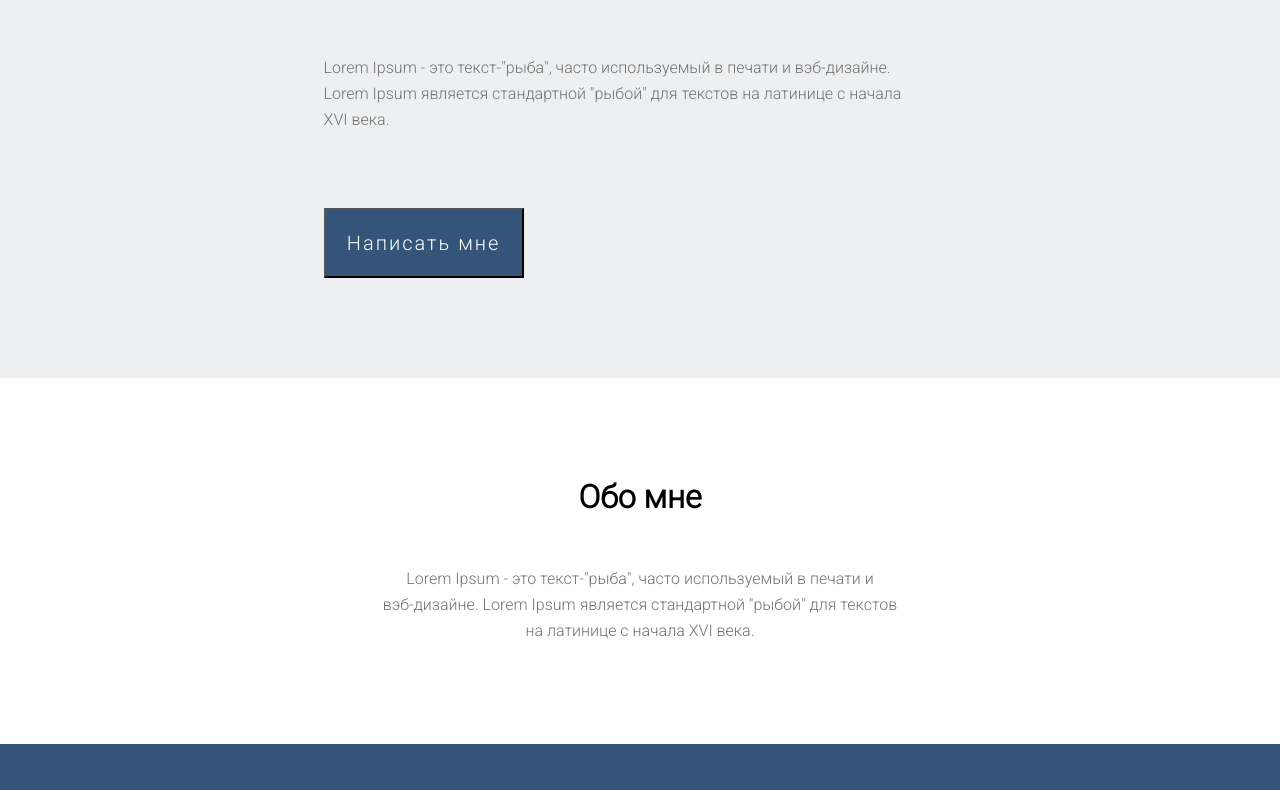
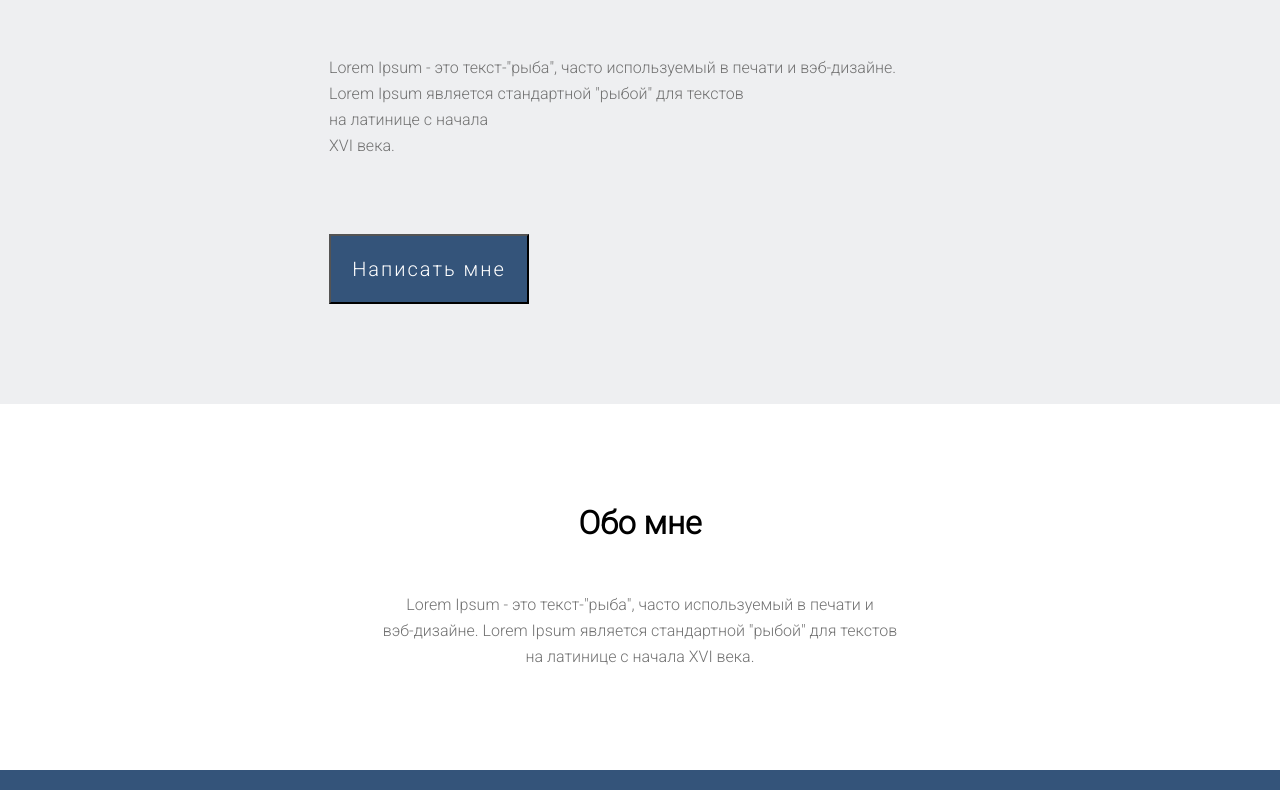
Before and after one commit to JusTerror111/simplysite2.0, a plain HTML site: page index.html in a window 1280 px wide. Shown: the part 315-1105 px from the top of the page. Drawn offline with Linux system fonts and the light colour scheme.

Commit message:
Update index.html

```diff
--- a/index.html
+++ b/index.html
@@ -26,7 +26,7 @@
                 <div class="filling__header">
                     <div class="">
                         <h1 class="title"><strong>Дизайн и верстка</strong></h1>
-                        <p class="txt">Lorem Ipsum - это текст-"рыба", часто используемый в печати и вэб-дизайне.</br> Lorem Ipsum является стандартной "рыбой" для текстов на латинице с начала</br>XVI века.</p>
+                        <p class="txt">Lorem Ipsum - это текст-"рыба", часто используемый в печати и вэб-дизайне.</br> Lorem Ipsum является стандартной "рыбой" для текстов</br> на латинице с начала</br>XVI века.</p>
                         <button class="btn">Написать мне</button>
                     </div>
                 </div>
```
